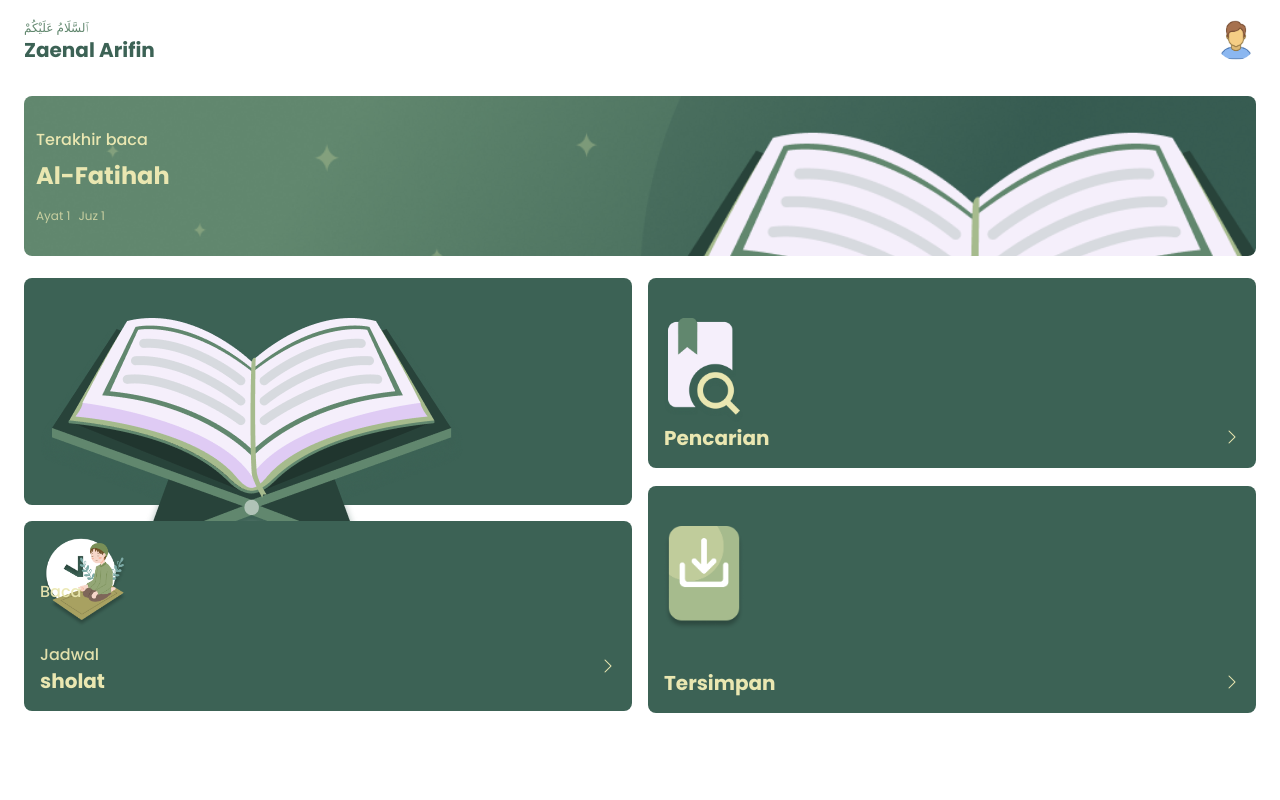
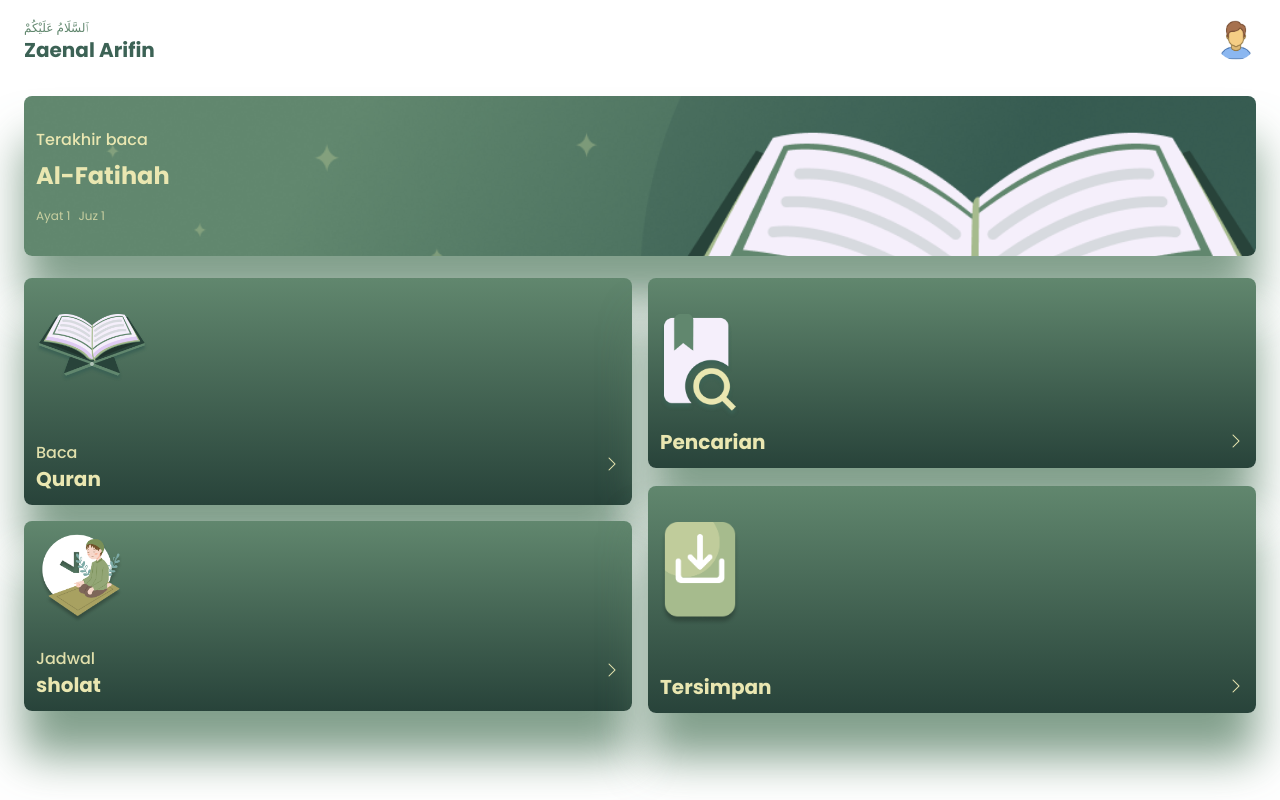
Before and after one commit to zaenalrfn/Quranku, a Vue app: page / in a window 1280 px wide. Built offline with nearby package versions, Linux system fonts and the light colour scheme.

Commit message:
fixed gradient color in pageutama

```diff
--- a/src/components/PageUtama.vue
+++ b/src/components/PageUtama.vue
@@ -18,7 +18,7 @@
 
       <!-- BAGIAN COMPONENT TERAKHIR DIBACA -->
       <div
-        class="terakhir-dibaca py-8 px-3 mt-8 w-full bg-cover bg-center rounded-lg text-text_color_2"
+        class="terakhir-dibaca py-8 px-3 mt-8 w-full bg-cover bg-center rounded-lg text-text_color_2 shadow-[rgba(97,_135,_110,_0.8)_0px_45px_45px_0px]"
       >
         <h3 class="text-base font-medium">Terakhir baca</h3>
         <h1 class="text-2xl font-bold text-text_color_2 pt-2 pb-4">
@@ -33,10 +33,10 @@
       <!-- BAGIAN COMPONENT GRID CONTENT -->
       <div class="grid grid-cols-2 gap-4 mt-[22px]">
         <div
-          class="p-4 rounded-lg bg-text_color_bold_1 h-[227px] flex flex-col justify-between"
+          class="p-3 rounded-lg bg-gradient-to-b from-[#61876E] to-[#28433A] h-[227px] flex flex-col justify-between shadow-[rgba(97,_135,_110,_0.8)_0px_45px_45px_0px]"
         >
           <div class="img-baca-guran mt-6">
-            <img src="../assets/img/icon_baca_quran.png" alt="" />
+            <img src="../assets/img/icon_baca_quran.png" class="w-28" alt="" />
           </div>
           <div class="text-baca-quran flex justify-between items-center">
             <h2 class="font-bold text-xl text-text_color_2">
@@ -47,7 +47,7 @@
           </div>
         </div>
         <div
-          class="p-4 bg-text_color_bold_1 rounded-lg h-[190px] flex flex-col justify-between"
+          class="p-3 bg-gradient-to-b from-[#61876E] to-[#28433A] rounded-lg h-[190px] flex flex-col justify-between shadow-[rgba(97,_135,_110,_0.8)_0px_45px_45px_0px]"
         >
           <div class="img-baca-guran mt-6">
             <img src="../assets/img/icon_pencarian.png" class="w-20" alt="" />
@@ -58,7 +58,7 @@
           </div>
         </div>
         <div
-          class="p-4 rounded-lg bg-text_color_bold_1 h-[190px] flex flex-col justify-between"
+          class="p-3 rounded-lg bg-gradient-to-b from-[#61876E] to-[#28433A] h-[190px] flex flex-col justify-between shadow-[rgba(97,_135,_110,_0.8)_0px_45px_45px_0px]"
         >
           <div class="img-baca-guran">
             <img src="../assets/img/icon_sholat.png" class="w-24" alt="" />
@@ -72,7 +72,7 @@
           </div>
         </div>
         <div
-          class="bg-blue-300 p-4 rounded-lg bg-text_color_bold_1 h-[227px] mt-[-35px] flex flex-col justify-between"
+          class="p-3 rounded-lg bg-gradient-to-b from-[#61876E] to-[#28433A] h-[227px] mt-[-35px] flex flex-col justify-between shadow-[rgba(97,_135,_110,_0.8)_0px_45px_45px_0px]"
         >
           <div class="img-baca-guran mt-6">
             <img src="../assets/img/icon_simpan.png" class="w-20" alt="" />
```
